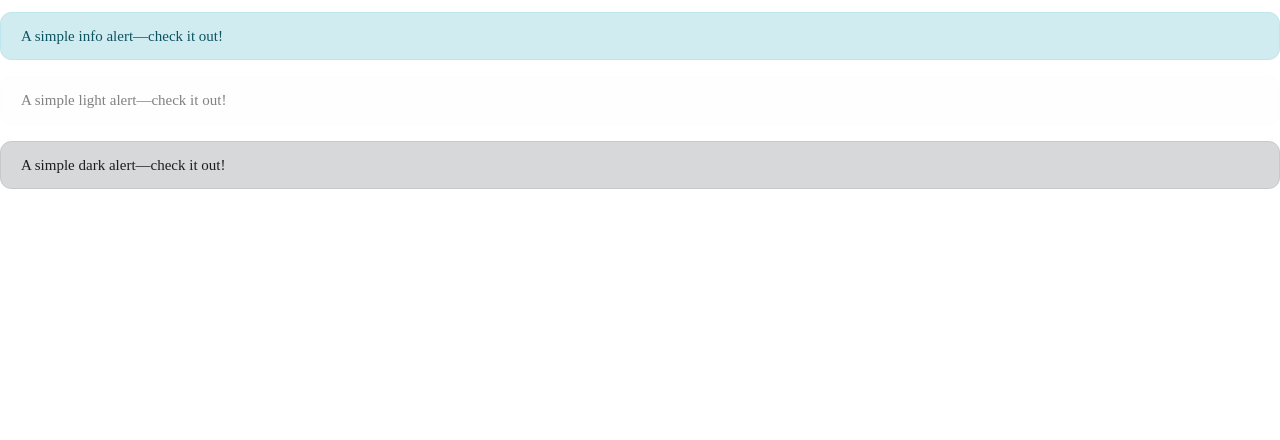
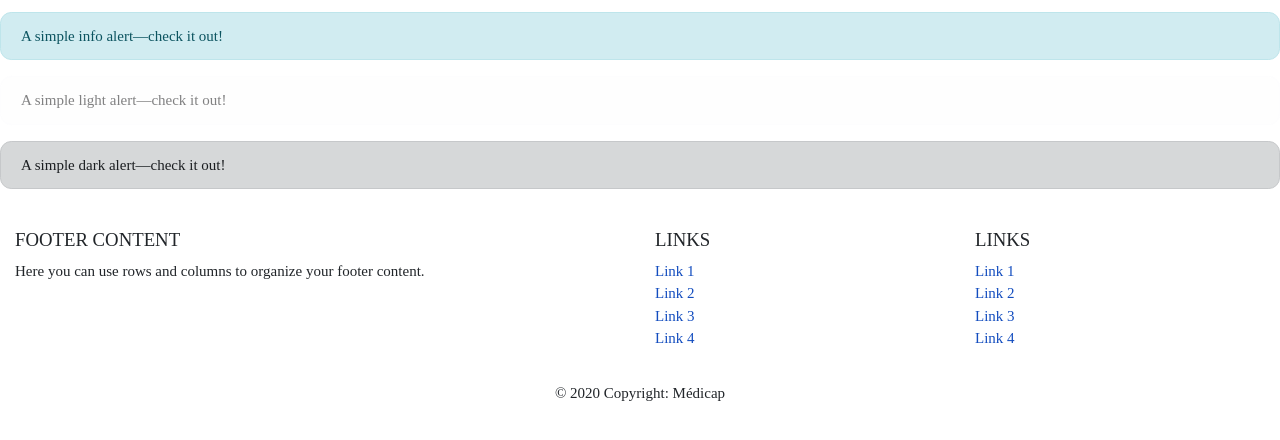
Before and after one commit to RaphaelHerogue/M-dicap, a PHP site: page / in a window 1280 px wide. Shown: the part 311-751 px from the top of the page. Run offline with PHP 8.4, Linux system fonts and the light colour scheme.

Commit message:
Update footer.php
merge

```diff
--- a/www/inc/footer.php
+++ b/www/inc/footer.php
@@ -1,5 +1,86 @@
-<footer>
 
+<footer class="page-footer font-small blue pt-4">
+
+  <!-- Footer Links -->
+  <div class="container-fluid text-center text-md-left">
+
+    <!-- Grid row -->
+    <div class="row">
+
+      <!-- Grid column -->
+      <div class="col-md-6 mt-md-0 mt-3">
+
+        <!-- Content -->
+        <h5 class="text-uppercase">Footer Content</h5>
+        <p>Here you can use rows and columns to organize your footer content.</p>
+
+      </div>
+      <!-- Grid column -->
+
+      <hr class="clearfix w-100 d-md-none pb-3">
+
+      <!-- Grid column -->
+      <div class="col-md-3 mb-md-0 mb-3">
+
+        <!-- Links -->
+        <h5 class="text-uppercase">Links</h5>
+
+        <ul class="list-unstyled">
+          <li>
+            <a href="#!">Link 1</a>
+          </li>
+          <li>
+            <a href="#!">Link 2</a>
+          </li>
+          <li>
+            <a href="#!">Link 3</a>
+          </li>
+          <li>
+            <a href="#!">Link 4</a>
+          </li>
+        </ul>
+
+      </div>
+      <!-- Grid column -->
+
+      <!-- Grid column -->
+      <div class="col-md-3 mb-md-0 mb-3">
+
+        <!-- Links -->
+        <h5 class="text-uppercase">Links</h5>
+
+        <ul class="list-unstyled">
+          <li>
+            <a href="#!">Link 1</a>
+          </li>
+          <li>
+            <a href="#!">Link 2</a>
+          </li>
+          <li>
+            <a href="#!">Link 3</a>
+          </li>
+          <li>
+            <a href="#!">Link 4</a>
+          </li>
+        </ul>
+
+      </div>
+      <!-- Grid column -->
+
+    </div>
+    <!-- Grid row -->
+
+  </div>
+  <!-- Footer Links -->
+
+  <!-- Copyright -->
+  <div class="footer-copyright text-center py-3">
+    © 2020 Copyright:
+    Médicap
+  </div>
+  <!-- Copyright -->
+
+<!-- Footer -->
 </footer>
 
 <!-- JS, Popper.js, and jQuery -->
```
